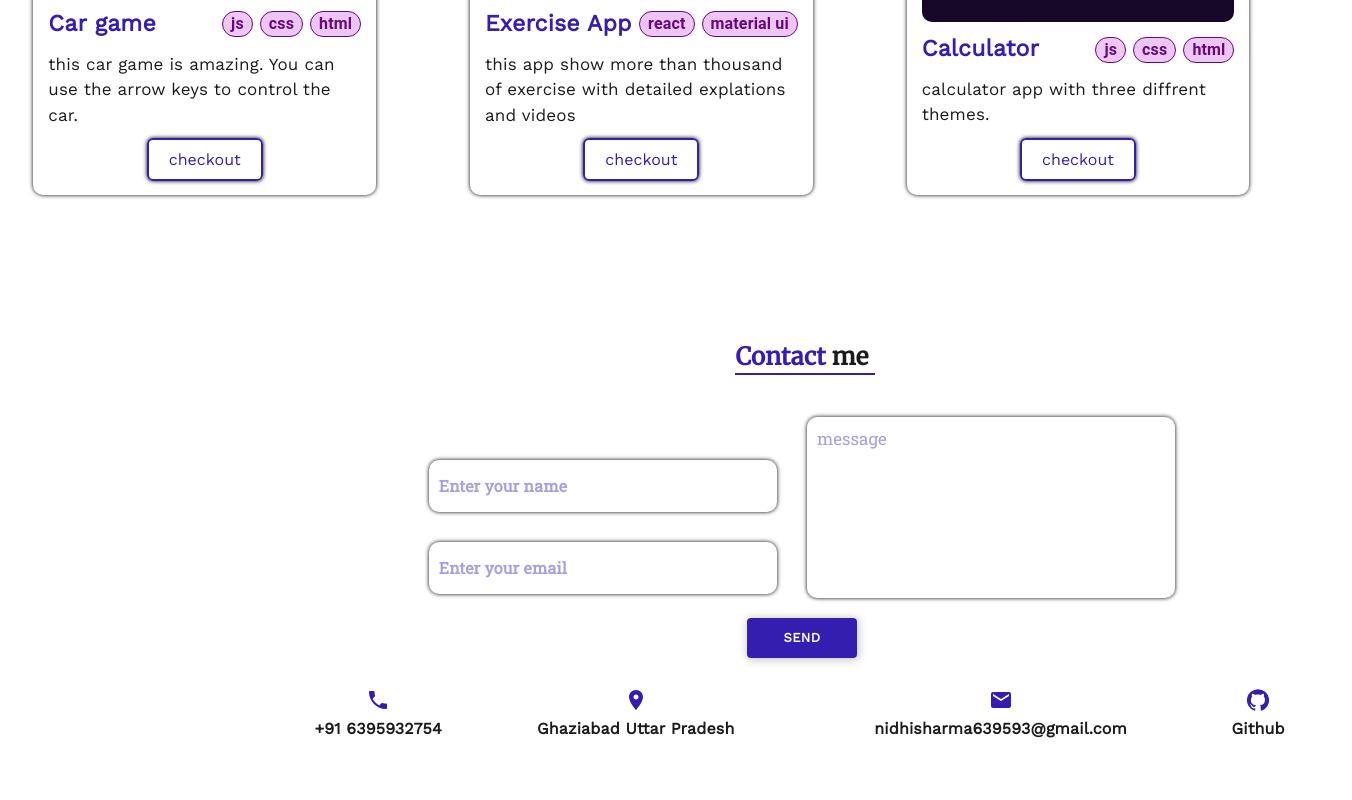
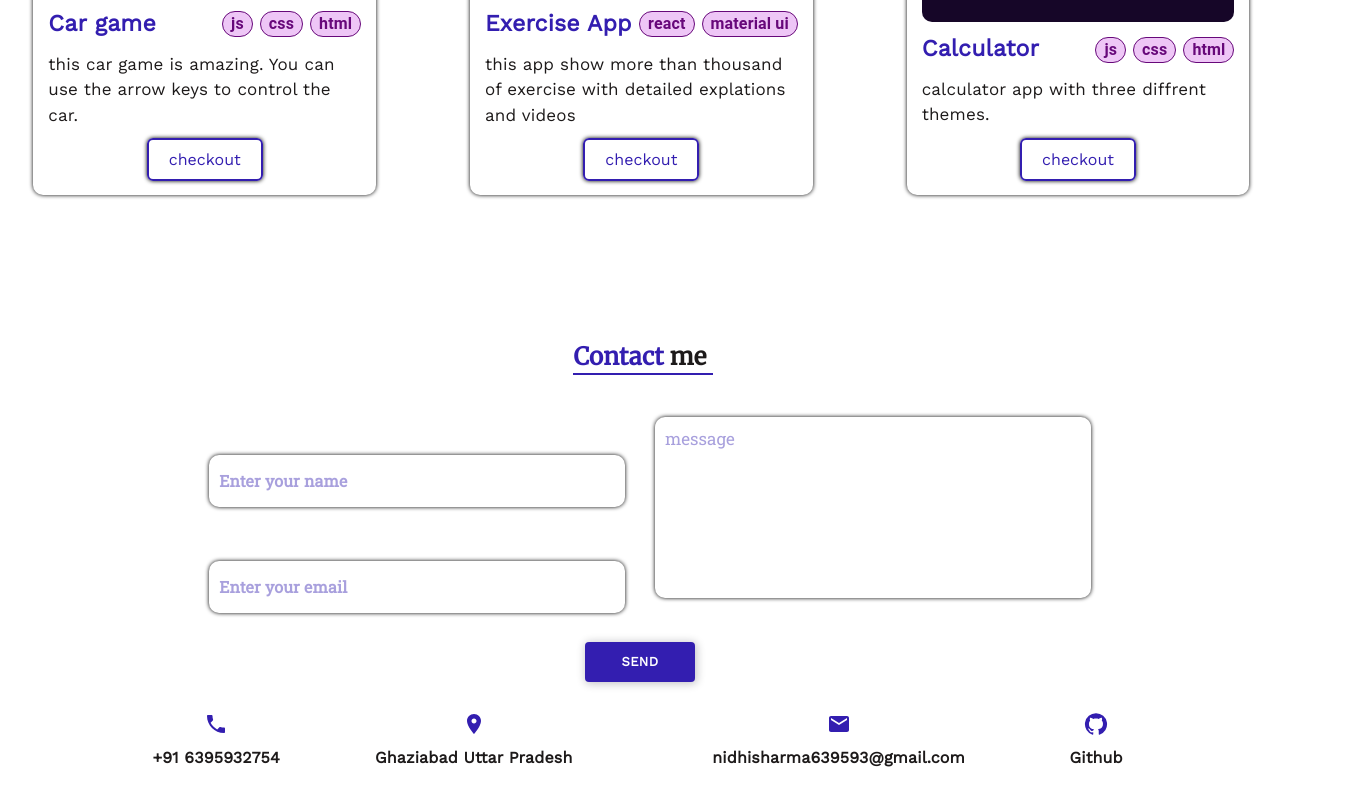
Before and after one commit to NidhiSharma63/portfolio, a React (Create React App) app: page / in a window 1280 px wide. Shown: the part 1863-2663 px from the top of the page, 1352 px wide, since content can reach past the window. Before the commit the page ends 2604 px from the top, so only its background shows below. Built offline with nearby package versions, Linux system fonts and the light colour scheme.

Commit message:
form contact link mediaquery fixed

```diff
--- a/src/components/Contact.jsx
+++ b/src/components/Contact.jsx
@@ -29,14 +29,16 @@ const Contact = () => {
 
   const submitForm = (e) => {
     e.preventDefault();
-    console.log(name)
-    if(name.length==0){
+    if(name.length<2){
       setNameError(true);
       return;
     }
-    else if(!setValidEmail){
-      console.log('not set valid email')
+    if(!setValidEmail || !email){
       setEmailError(true);
+      return;
+    }
+    if(!message){
+      setMessageError(true);
       return;
     }
   }
@@ -45,7 +47,7 @@ const Contact = () => {
     <Box
       className='contact-wrapper'
       sx={{
-        width:{xs:'100%', md:'70%'},
+        width:{xs:'100%', md:'80%'},
       }}>
       <ThemeProvider theme={headingTypography}>
         <Typography className='contact-outline'>
@@ -60,10 +62,7 @@ const Contact = () => {
             sx={{
               flexDirection: { xs: 'column', sm: 'row' }
             }}>
-            <Box
-              display='flex'
-              flexDirection='column'
-              width='100%'>
+            <Box className='contact-Input-container'>
               <ThemeProvider theme={InputTheme}>
                 <Input
                   type='name'
@@ -102,6 +101,7 @@ const Contact = () => {
                 }
               </ThemeProvider>
             </Box>
+            <Box width='100%' marginBottom='20px'>
               <textarea
                 className='textarea'
                 name="message"
@@ -109,6 +109,15 @@ const Contact = () => {
                 rows="7"
                 placeholder='message'>
               </textarea>
+              {
+                messageError &&
+                <ThemeProvider theme={errorTypography}>
+                  <Typography>
+                    enter your message
+                  </Typography>
+                </ThemeProvider>
+              }
+            </Box>
           </Box>
           <Box
             className='form-btn-container'>
--- a/src/components/ContactLink.jsx
+++ b/src/components/ContactLink.jsx
@@ -12,20 +12,20 @@ const ContactLink = () => {
     <Box
       className='contact-info'
       sx={{
-        flexDirection: {xs:'column',sm:'row'},
-        width:{xs:'98%',md:'900px',lg:'1100px'},
+        flexDirection: {xs:'column',md:'row'},
+        width:{xs:'98%',sm:'98%', md:'900px',lg:'1100px'},
       }}
       mt='30px'>
       <Box
         className='contact-form-box'
         sx={{
-          justifyContent:{xs:'space-between',sm:'space-around'},
+          justifyContent:{xs:'space-between',md:'space-around'},
         }}
         width='100%'>
         <Box
-          className='contact-box-item'
+          className='contact-link-box'
           sx={{
-            flexDirection: {xs:'row',sm:'column'},
+            flexDirection: {xs:'row',md:'column'},
           }}>
           <PhoneIcon
             sx={{
@@ -39,9 +39,9 @@ const ContactLink = () => {
           </Typography>
         </Box>
         <Box
-          className='contact-box-item'
+          className='contact-link-box'
           sx={{
-            flexDirection: {xs:'row',sm:'column'},
+            flexDirection: {xs:'row',md:'column'},
           }}>
           <LocationOnIcon
             sx={{
@@ -60,13 +60,13 @@ const ContactLink = () => {
       <Box
         className='contact-form-box'
         sx={{
-          justifyContent:{xs:'space-between',sm:'space-around'},
+          justifyContent:{xs:'space-between',md:'space-around'},
         }}
         width='100%'>
         <Box
-          className='contact-box-item'
+          className='contact-link-box'
           sx={{
-            flexDirection: {xs:'row',sm:'column'},
+            flexDirection: {xs:'row',md:'column'},
           }}>
           <EmailIcon
             sx={{
@@ -81,9 +81,9 @@ const ContactLink = () => {
           </Typography>
         </Box>
         <Box
-            className='contact-box-item'
+            className='contact-link-box'
             sx={{
-              flexDirection: {xs:'row',sm:'column'},
+              flexDirection: {xs:'row',md:'column'},
             }}>
           <GitHubIcon
             sx={{
--- a/src/components/Technologies.jsx
+++ b/src/components/Technologies.jsx
@@ -7,15 +7,15 @@ const Technologies = ({technology}) => {
   return (
     <Box
     className='project-info-technologies'>
+      <ThemeProvider theme={technologiesTypo}>
         {
         technology.map((item,index)=>(
-        <ThemeProvider theme={technologiesTypo}>
             <Typography key={index}>
               {item}
             </Typography>
-        </ThemeProvider>
         ))
       }
+    </ThemeProvider>
     </Box>
   )
 }
--- a/src/scss/main.css
+++ b/src/scss/main.css
@@ -660,15 +660,7 @@ body {
 }
 
 .contact-wrapper {
-  margin: 90px 30px auto auto;
-  display: flex;
-  align-items: center;
-  justify-content: center;
-  flex-direction: column;
-}
-
-.contact-form-box,
-.textArea-container {
+  margin: 90px auto 30px auto;
   display: flex;
   align-items: center;
   justify-content: center;
@@ -676,8 +668,17 @@ body {
 }
 
 .contact-form-box {
+  display: flex;
+  align-items: center;
+  justify-content: center;
+  flex-direction: column;
   gap: 30px;
   padding: 0px 30px;
+}
+
+.textArea-container {
+  width: 100%;
+  margin-bottom: 20px;
 }
 
 .input,
@@ -729,15 +730,28 @@ body {
 
 .contact-form-box {
   display: flex;
-  align-items: center;
+  align-items: flex-start;
   justify-content: space-between;
   flex-direction: row;
 }
 
-.contact-box-item {
+.contact-Input-container {
+  height: 100%;
+  display: flex;
+  align-items: flex-start;
+  justify-content: flex-end;
+  flex-direction: column;
+  width: 100%;
+  gap: 24px;
+  margin-top: 20px;
+}
+
+.contact-link-box {
   display: flex;
   align-items: center;
-  gap: 5px;
+  justify-content: space-between;
+  flex-direction: column;
+  gap: 10px;
 }
 
 .link-github {
--- a/src/scss/main.scss
+++ b/src/scss/main.scss
@@ -512,20 +512,20 @@ body {
 }
 
 .contact-wrapper{
-  margin: 90px 30px auto auto;
-  @include flexproperty($alignItem:center, $justifyContent:center, $flexDirection:column);
-}
-
-.contact-form-box,
-.textArea-container{
+  margin: 90px auto 30px auto;
   @include flexproperty($alignItem:center, $justifyContent:center, $flexDirection:column);
 }
 
 .contact-form-box{
+  @include flexproperty($alignItem:center, $justifyContent:center, $flexDirection:column);
   gap:30px;
   padding: 0px 30px;
 }
 
+.textArea-container{
+  width: 100%;
+  margin-bottom: 20px;
+}
 .input,
 .textarea {
   margin-top: 10px;
@@ -560,12 +560,18 @@ body {
   gap:10px;
 }
 .contact-form-box{
-  @include flexproperty($alignItem:center, $justifyContent:space-between, $flexDirection:row);
+  @include flexproperty($alignItem:flex-start, $justifyContent:space-between, $flexDirection:row);
 }
-.contact-box-item{
-  display :flex;
-  align-items:center;
-  gap: 5px;
+.contact-Input-container{
+  height: 100%;
+  @include flexproperty($alignItem:flex-start, $justifyContent:flex-end, $flexDirection:column);
+  width: 100%;
+  gap: 24px;
+  margin-top: 20px;
+}
+.contact-link-box{
+  @include flexproperty($alignItem:center, $justifyContent:space-between, $flexDirection:column);
+  gap:10px;
 }
 .link-github{
   text-decoration: none;
```
Also changed, not shown: 1 other file (tests, documents, lock files or other folders). Lines whose indentation alone changed are shown as unchanged.
